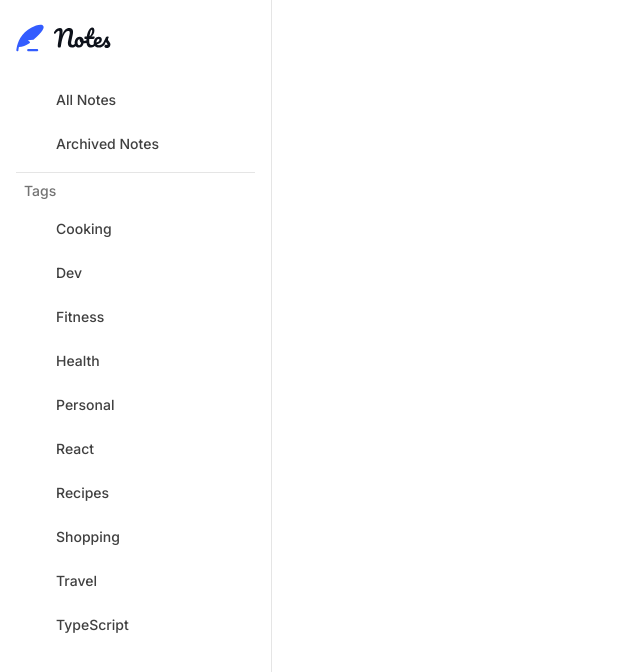
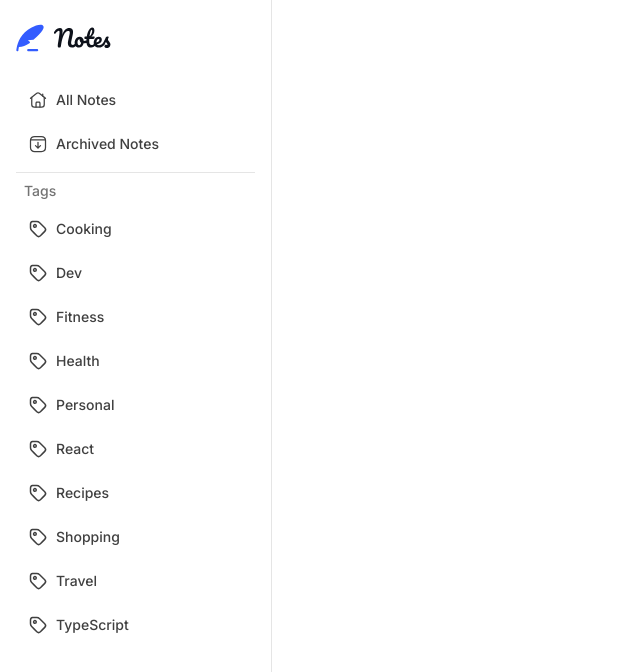
Before and after one commit to amine-bambrik-p8/notes-app, a Next.js app: page / in a window 1280 px wide. Shown: the top 672 px of the page, without its empty margins (0-640 px from the left). Built offline with nearby package versions, Linux system fonts and the light colour scheme.

Commit message:
Fix icons styling by passing the classes directly

```diff
--- a/src/app/(auth)/auth/login/page.tsx
+++ b/src/app/(auth)/auth/login/page.tsx
@@ -68,7 +68,7 @@ export default function LoginPage() {
             type="button"
           >
             <div className="-ms-4 me-4">
-              <GoogleIcon aria-hidden="true" />
+              <GoogleIcon aria-hidden="true" className={'dark:fill-white'} />
             </div>
             Google
           </button>
--- a/src/app/(auth)/auth/sign-up/page.tsx
+++ b/src/app/(auth)/auth/sign-up/page.tsx
@@ -61,7 +61,7 @@ export default function SignUpPage() {
           </p>
           <button className="btn btn--border justify-center" type="button">
             <div className="-ms-4 me-4">
-              <GoogleIcon aria-hidden="true" />
+              <GoogleIcon aria-hidden="true" className={'dark:fill-white'} />
             </div>
             Google
           </button>
--- a/src/components/navigation/side-nav.tsx
+++ b/src/components/navigation/side-nav.tsx
@@ -94,34 +94,58 @@ export function SideNav() {
         <ul role="list" className="flex flex-1 flex-col gap-y-2">
           <li className="border-b-1 border-neutral-200 pb-2 dark:border-neutral-800">
             <ul role="list" className="space-y-1">
-              {navigation.map((item) => (
-                <li key={item.name}>
+              <li>
                 <a
-                    href={item.href}
+                  href="/notes"
                   className={classNames(
-                      pathname.startsWith(item.href)
+                    pathname.startsWith('/notes')
                       ? 'bg-neutral-100 text-neutral-950 dark:bg-neutral-800 dark:text-white'
                       : 'text-neutral-700 hover:bg-neutral-100 hover:text-neutral-950 dark:text-neutral-200 dark:hover:bg-neutral-800 dark:hover:text-white',
 
                     'group flex gap-x-2 rounded-lg px-3 py-2.5 text-sm font-medium',
                   )}
                 >
-                    <item.icon
+                  <HomeIcon
                     aria-hidden="true"
                     className={classNames(
-                        pathname.startsWith(item.href)
-                          ? 'color-blue-500'
-                          : 'color-neutral-700 group-hover:color-blue-500 dark:color-neutral-200',
+                      pathname.startsWith('/notes')
+                        ? 'fill-blue-500'
+                        : 'fill-neutral-700 group-hover:fill-blue-500 dark:fill-neutral-200',
                       'size-5 shrink-0',
                     )}
                   />
-                    <span className="flex-1">{item.name}</span>
-                    {pathname.startsWith(item.href) && (
-                      <ChevronRightIcon className="items-right color-neutral-950 dark:color-white size-5 shrink-0" />
+                  <span className="flex-1">{'All Notes'}</span>
+                  {pathname.startsWith('/notes') && (
+                    <ChevronRightIcon className="items-right size-5 shrink-0 fill-neutral-950 dark:fill-white" />
                   )}
                 </a>
               </li>
-              ))}
+              <li>
+                <a
+                  href={'/archived-notes'}
+                  className={classNames(
+                    pathname.startsWith('/archived-notes')
+                      ? 'bg-neutral-100 text-neutral-950 dark:bg-neutral-800 dark:text-white'
+                      : 'text-neutral-700 hover:bg-neutral-100 hover:text-neutral-950 dark:text-neutral-200 dark:hover:bg-neutral-800 dark:hover:text-white',
+
+                    'group flex gap-x-2 rounded-lg px-3 py-2.5 text-sm font-medium',
+                  )}
+                >
+                  <ArchiveIcon
+                    aria-hidden="true"
+                    className={classNames(
+                      pathname.startsWith('/archived-notes')
+                        ? 'stroke-blue-500'
+                        : 'stroke-neutral-700 group-hover:stroke-blue-500 dark:stroke-neutral-200',
+                      'size-5 shrink-0',
+                    )}
+                  />
+                  <span className="flex-1">Archived Notes</span>
+                  {pathname.startsWith('/archived-notes') && (
+                    <ChevronRightIcon className="items-right size-5 shrink-0 fill-neutral-950 dark:fill-white" />
+                  )}
+                </a>
+              </li>
             </ul>
           </li>
           <li>
@@ -144,15 +168,15 @@ export function SideNav() {
                       <TagIcon
                         className={classNames(
                           tag.id === params.tagId
-                            ? 'color-blue-500'
-                            : 'color-neutral-700 group-hover:color-blue-500 dark:color-neutral-200',
+                            ? 'stroke-blue-500'
+                            : 'stroke-neutral-700 group-hover:stroke-blue-500 dark:stroke-neutral-200',
                           'size-5 shrink-0',
                         )}
                       />
                       <span className="truncate">{tag.name}</span>
                     </div>
                     {tag.id === params.tagId && (
-                      <ChevronRightIcon className="color-neutral-950 dark:color-white size-5 shrink-0 self-end" />
+                      <ChevronRightIcon className="size-5 shrink-0 self-end fill-neutral-950 dark:fill-white" />
                     )}
                   </a>
                 </li>
--- a/src/components/shared/icons/archive.tsx
+++ b/src/components/shared/icons/archive.tsx
@@ -1,7 +1,6 @@
 export default function ArchiveIcon({
   className,
 }: Readonly<{ className: string }>) {
-  className = className.replaceAll('color', 'stroke');
   return (
     <svg
       xmlns="http://www.w3.org/2000/svg"
--- a/src/components/shared/icons/chevron-right.tsx
+++ b/src/components/shared/icons/chevron-right.tsx
@@ -6,7 +6,7 @@ export default function ChevronRightIcon({
       xmlns="http://www.w3.org/2000/svg"
       width="24"
       height="24"
-      className={className.replaceAll('color', 'fill')}
+      className={className}
       viewBox="0 0 24 24"
     >
       <path
--- a/src/components/shared/icons/google.tsx
+++ b/src/components/shared/icons/google.tsx
@@ -1,11 +1,13 @@
-export default function GoogleIcon() {
+export default function GoogleIcon({
+  className,
+}: Readonly<{ className: string }>) {
   return (
     <svg
       xmlns="http://www.w3.org/2000/svg"
       width="24"
       height="25"
       viewBox="0 0 24 25"
-      className="dark:fill-white"
+      className={className}
     >
       <path
         fillRule="evenodd"
--- a/src/components/shared/icons/home.tsx
+++ b/src/components/shared/icons/home.tsx
@@ -1,7 +1,6 @@
 export default function HomeIcon({
   className,
 }: Readonly<{ className: string }>) {
-  className = className.replaceAll(/color/gi, 'fill');
   return (
     <svg
       xmlns="http://www.w3.org/2000/svg"
--- a/src/components/shared/icons/tag.tsx
+++ b/src/components/shared/icons/tag.tsx
@@ -1,8 +1,6 @@
 export default function TagIcon({
   className,
 }: Readonly<{ className: string }>) {
-  className = className.replaceAll(/color/gi, 'stroke');
-  console.log(className);
   return (
     <svg
       xmlns="http://www.w3.org/2000/svg"
```
Lines whose indentation alone changed are shown as unchanged.
